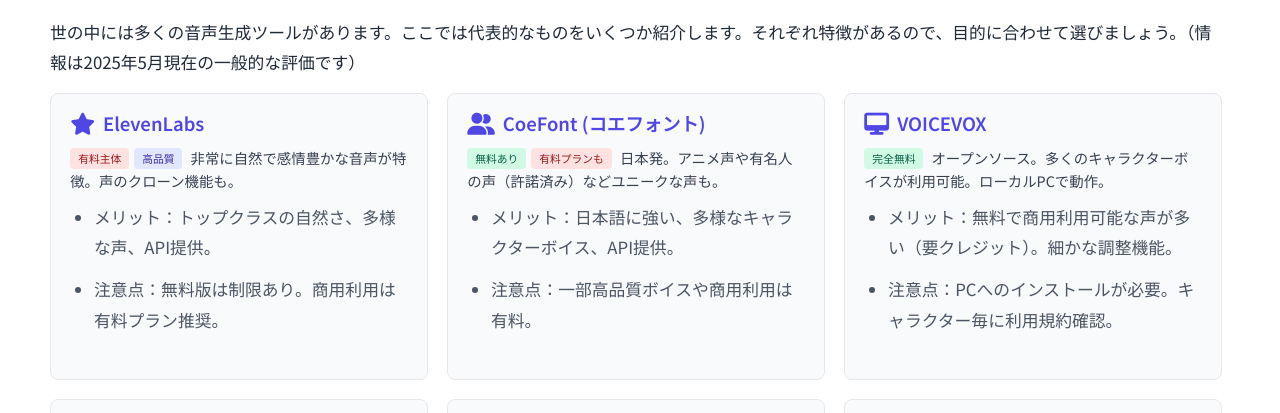
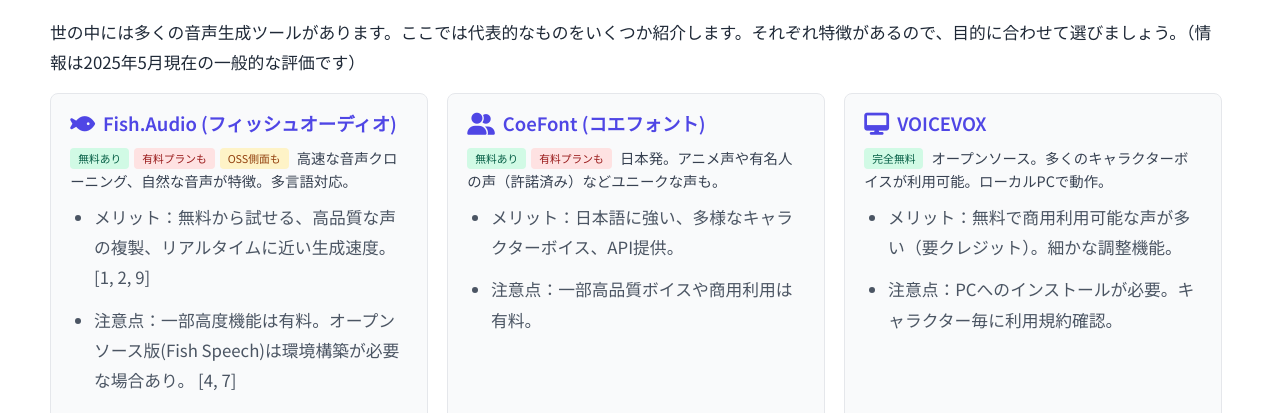
Before and after one commit to kiyotomiura-dev/basicai_univ, a plain HTML site: page day4/slide08.html in a window 1280 px wide. Shown: the part 151-564 px from the top of the page. Drawn offline with nearby package versions, Linux system fonts and the light colour scheme.

Commit message:
fish.audioに変更

```diff
--- a/day4/slide08.html
+++ b/day4/slide08.html
@@ -56,6 +56,7 @@
         .label-free { background-color: #d1fae5; color: #065f46; } /* green-100, green-700 */
         .label-paid { background-color: #fee2e2; color: #991b1b; } /* red-100, red-700 */
         .label-quality { background-color: #e0e7ff; color: #3730a3; } /* indigo-100, indigo-800 */
+        .label-opensource { background-color: #fef3c7; color: #92400e; } /* amber-100, amber-700 */
     </style>
 </head>
 <body>
@@ -68,11 +69,11 @@
 
             <div class="tool-card-container">
                 <div class="tool-card">
-                    <h3><i class="fas fa-star"></i>ElevenLabs</h3>
-                    <p><span class="label label-paid">有料主体</span><span class="label label-quality">高品質</span> 非常に自然で感情豊かな音声が特徴。声のクローン機能も。</p>
+                    <h3><i class="fas fa-fish"></i>Fish.Audio (フィッシュオーディオ)</h3>
+                    <p><span class="label label-free">無料あり</span><span class="label label-paid">有料プランも</span><span class="label label-opensource">OSS側面も</span> 高速な音声クローニング、自然な音声が特徴。多言語対応。</p>
                     <ul>
-                        <li>メリット：トップクラスの自然さ、多様な声、API提供。</li>
-                        <li>注意点：無料版は制限あり。商用利用は有料プラン推奨。</li>
+                        <li>メリット：無料から試せる、高品質な声の複製、リアルタイムに近い生成速度。 [1, 2, 9]</li>
+                        <li>注意点：一部高度機能は有料。オープンソース版(Fish Speech)は環境構築が必要な場合あり。 [4, 7]</li>
                     </ul>
                 </div>
                 <div class="tool-card">
```
